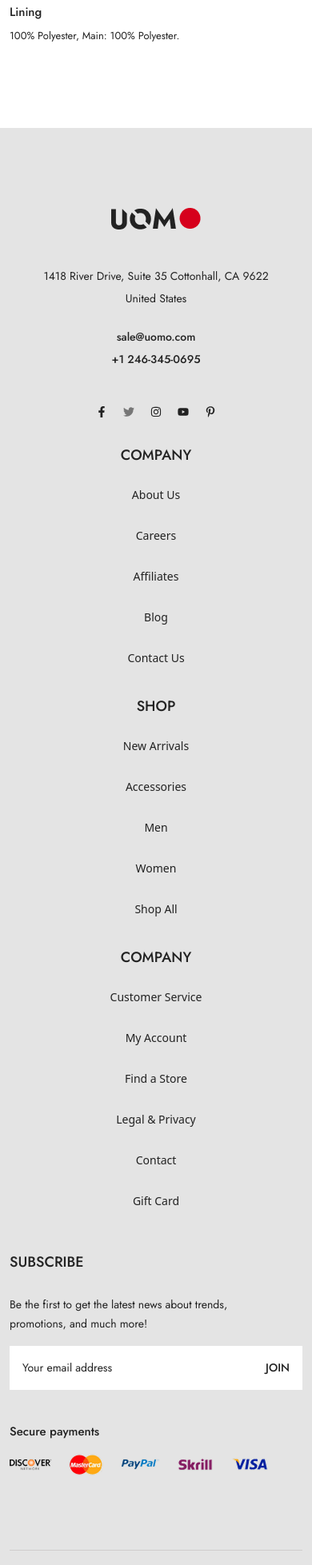
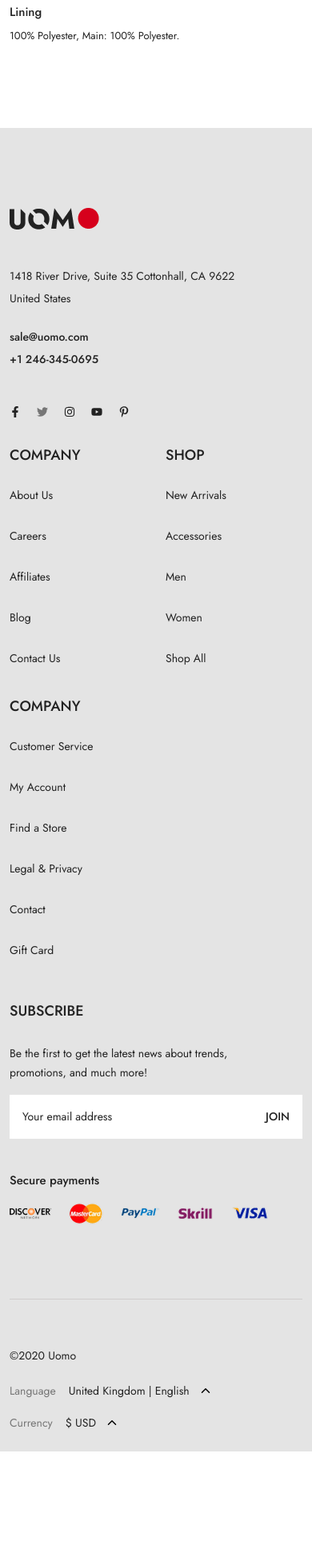
Before and after one commit to Sijan666/uomo-eCommerce, a React (Vite) app: page /shop in a window 390 px wide. Shown: the part 2287-4244 px from the top of the page at 80% size. After the commit the page ends 4102 px from the top, so only its background shows below. Built offline with nearby package versions, Linux system fonts and the light colour scheme.

Commit message:
fix : responsive in footer

```diff
--- a/src/components/layouts/Footer.jsx
+++ b/src/components/layouts/Footer.jsx
@@ -34,9 +34,9 @@ const Footer = () => {
       <Container className="pt-[100px] ">
         <div className="flex flex-col gap-y-10 lg:flex-row lg:justify-between">
           {/* 1st */}
-          <div className="h-[255.26px] text-center md:text-left">
+          <div className="h-[255.26px] ">
             <div className="mb-8">
-              <Image imgSrc={footerLogo} className={'mx-auto md:mx-0'}/>
+              <Image imgSrc={footerLogo} className={''}/>
             </div>
             <div className="mt-[45px] text-[#222] text-[14px] leading-6 mb-6">
               <p className="mb-1 whitespace-nowrap font-Jost">1418 River Drive, Suite 35 Cottonhall, CA 9622</p>
@@ -46,14 +46,14 @@ const Footer = () => {
               <p className="font-Jost font-medium text-[#222] mb-1">sale@uomo.com</p>
               <p className="font-Jost font-medium text-[#222]">+1 246-345-0695</p>
             </div>
-            <div className="flex justify-center md:gap-9 gap-5 mx-auto md:mx-0 md:w-[205px] mt-[47px]">
+            <div className="flex md:gap-9 gap-5 mx-auto md:mx-0 md:w-[205px] mt-[47px]">
               {socialIcons.map((item, idx) => (
                 <a key={idx} className={`text-[${item.color}] cursor-pointer`}>{item.icon}</a>
               ))}
             </div>
           </div>
           {/* 2nd */}
-          <div className="grid md:grid-cols-3 grid-cols-1 text-center md:text-left md:w-[586px] gap-6 ">
+          <div className="grid md:grid-cols-3 grid-cols-2 md:text-left md:w-[586px] gap-6 ">
             {footerColumns.map((col, i) => (
               <div key={i}>
                 <h2 className="font-Jost font-medium text-[#222222] text-[18px] mb-4">{col.title}</h2>
@@ -61,7 +61,7 @@ const Footer = () => {
                   {col.links.map((link, idx) => (
                     <li key={idx}>
                       <div className="group inline-flex flex-col items-center cursor-pointer">
-                        <a className="text-[#222222] font-normal text-[14px] leading-10">{link}</a>
+                        <a className="text-[#222222] font-normal text-[14px] leading-10 font-Jost">{link}</a>
                         <div className="w-full h-[3px] bg-[#222222] scale-x-0 group-hover:scale-x-100 transition-transform duration-300"></div>
                       </div>
                     </li>
@@ -98,11 +98,11 @@ const Footer = () => {
         </div>
         {/* border */}
         <div className="w-full h-px mt-[88px] bg-[#CFCDCD]"></div>
-        <div className="flex flex-col lg:flex-row gap-y-5 justify-between items-center py-6 mt-[34px]">
+        <div className="flex flex-col lg:flex-row gap-y-5 justify-between  py-6 mt-[34px]">
           <p className="font-Jost text-[#222] text-[14px] leading-6  whitespace-nowrap">
             ©2020 Uomo
           </p>
-          <div className="flex flex-col lg:flex-row  items-center gap-4 md:gap-6">
+          <div className="flex flex-col lg:flex-row gap-4 md:gap-6">
             <div className="flex items-center gap-2 cursor-pointer">
               <span className="font-Jost text-[#767676] text-[14px] leading-6 mr-2">Language</span>
               <div className="flex items-center gap-1 cursor-pointer">
```
